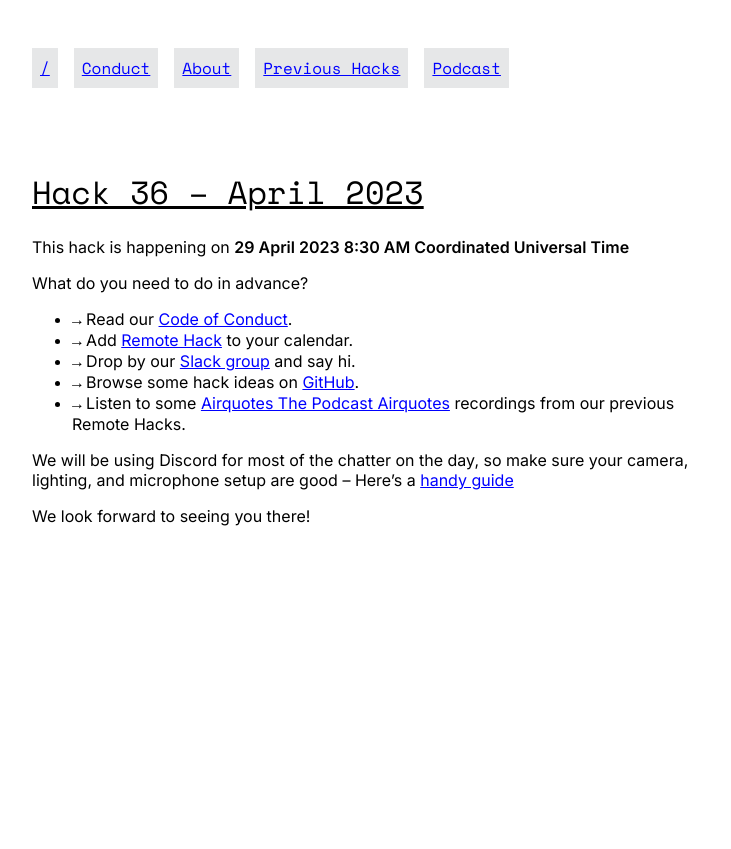
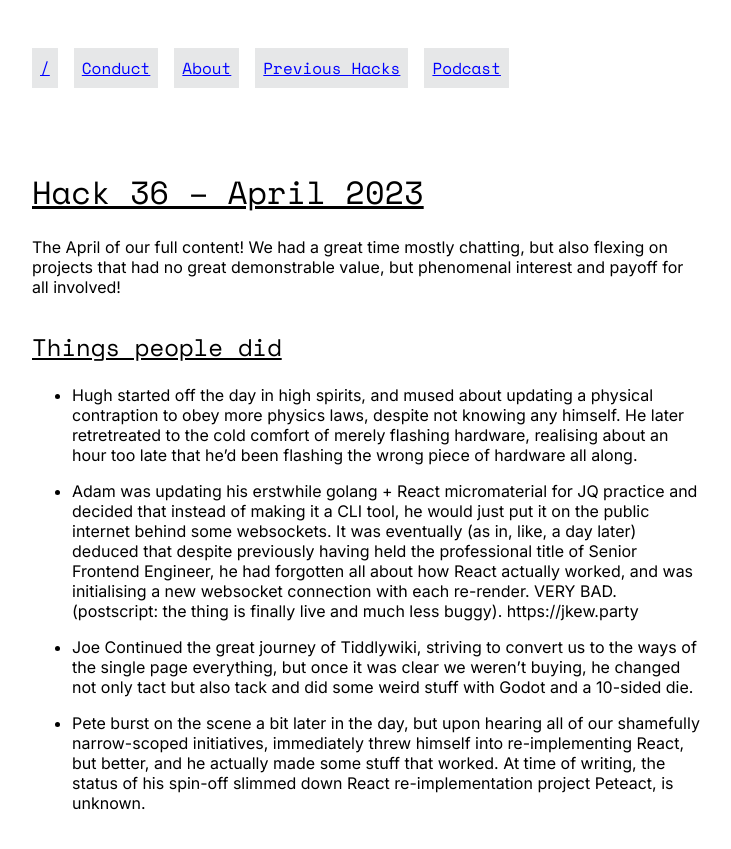
Before and after one commit to remotehack/remotehack.github.io, a Jekyll site: the page built from _hacks/36.md, in a window 1280 px wide. Shown: the top 849 px of the page, without its empty margins (272-1003 px from the left). Built offline with Jekyll 4.4.1, drawn with Linux system fonts in a browser that asks for light colours.

Commit message:
add writeup for april

```diff
--- a/_hacks/36.md
+++ b/_hacks/36.md
@@ -1,5 +1,17 @@
 ---
 hack_number: 36
 date: 2023-04-29
-upcoming: true
+upcoming: false
 ---
+
+The April of our full content! We had a great time mostly chatting, but also flexing on projects that had no great demonstrable value, but phenomenal interest and payoff for all involved!
+
+## Things people did
+
+- Hugh started off the day in high spirits, and mused about updating a physical contraption to obey more physics laws, despite not knowing any himself. He later retretreated to the cold comfort of merely flashing hardware, realising about an hour too late that he'd been flashing the wrong piece of hardware all along.
+
+- Adam was updating his erstwhile golang + React micromaterial for JQ practice and decided that instead of making it a CLI tool, he would just put it on the public internet behind some websockets. It was eventually (as in, like, a day later) deduced that despite previously having held the professional title of Senior Frontend Engineer, he had forgotten all about how React actually worked, and was initialising a new websocket connection with each re-render. VERY BAD. (postscript: the thing is finally live and much less buggy). https://jkew.party
+
+- Joe Continued the great journey of Tiddlywiki, striving to convert us to the ways of the single page everything, but once it was clear we weren't buying, he changed not only tact but also tack and did some weird stuff with Godot and a 10-sided die.
+
+- Pete burst on the scene a bit later in the day, but upon hearing all of our shamefully narrow-scoped initiatives, immediately threw himself into re-implementing React, but better, and he actually made some stuff that worked. At time of writing, the status of his spin-off slimmed down React re-implementation project Peteact, is unknown.
```
